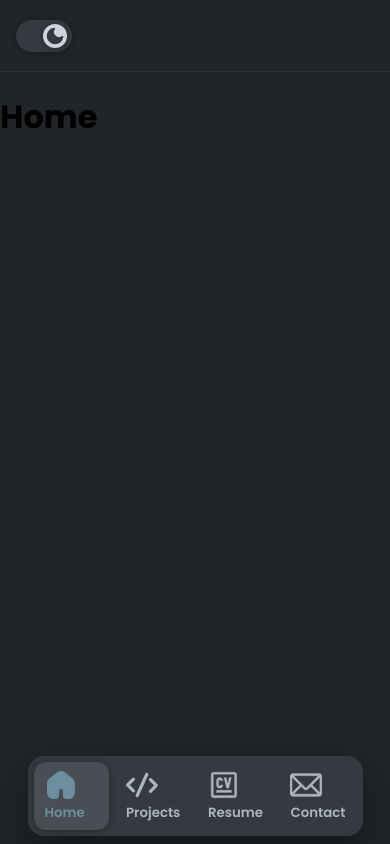
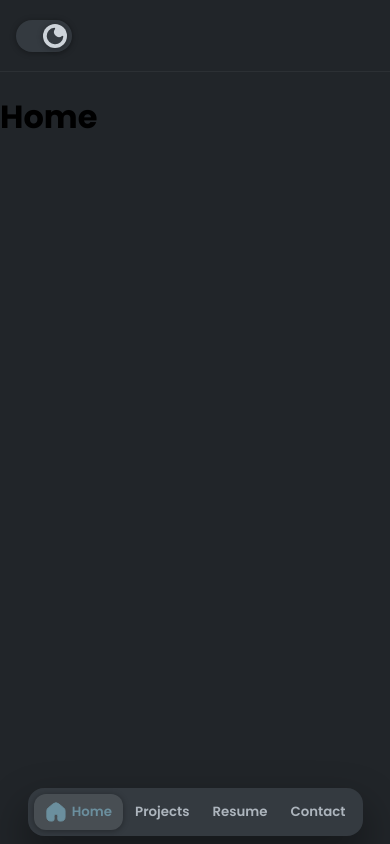
Before and after one commit to michaelgreenl/e-portfolio, a Vue app: page /#home in a window 390 px wide. Built offline with nearby package versions, Linux system fonts and the light colour scheme.

Commit message:
style: redesigned mobile navbar to be horizontal

```diff
--- a/src/components/Navbar.vue
+++ b/src/components/Navbar.vue
@@ -38,7 +38,6 @@
                 :class="{ active: routeStore.activeRoute === key }"
             >
                 <component :is="route.meta.iconFill" v-if="routeStore.activeRoute === key" class="icon" />
-                <component :is="route.meta.icon" v-else class="icon" />
                 <span>{{ route.meta.title }}</span>
             </button>
         </nav>
@@ -306,7 +305,7 @@ header {
         font-family: $primary-font-stack;
         font-weight: 600;
         display: flex;
-        flex-direction: column;
+        align-items: center;
         justify-content: center;
         border: 0;
         padding: 0.5em 0.8em;
@@ -342,10 +341,8 @@ header {
 
 @include bp-xsm-phone {
     .nav-mobile {
-        height: 5em;
-
         button {
-            gap: 2px;
+            gap: 0.4em;
 
             .icon {
                 display: block;
@@ -355,7 +352,7 @@ header {
             }
 
             span {
-                font-size: 1em;
+                font-size: clamp(0.9em, 3.6vw, 1em);
             }
 
             &.active {
```
